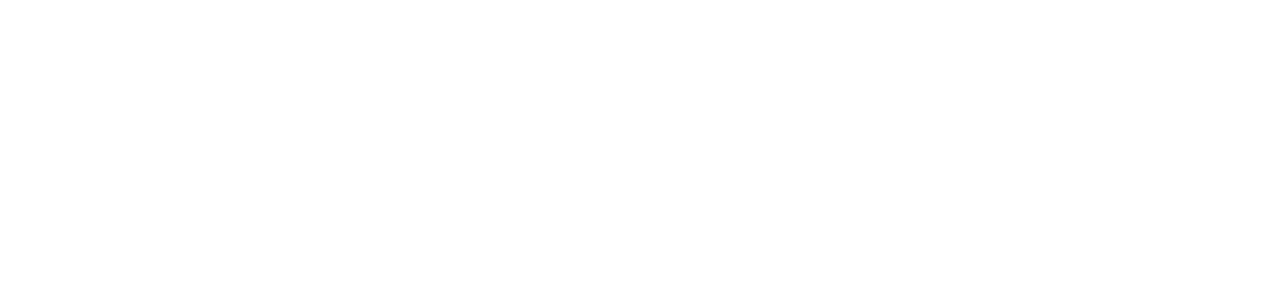
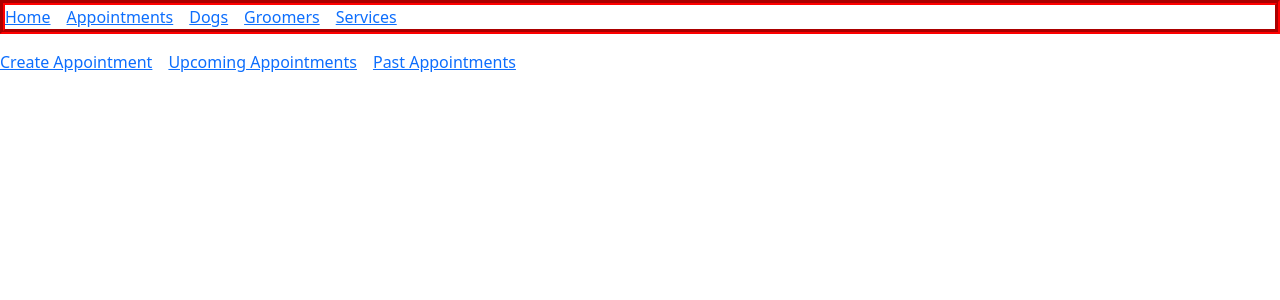
Before and after one commit to trevor-vardeman/all-dogs-go-to-the-spa-client, a React (Create React App) app: page /appointments/1 in a window 1280 px wide. Before the commit this address had no page. Shown: the top 300 px of the page. Built offline with nearby package versions, Linux system fonts and the light colour scheme.

Commit message:
created AppointmentNav and Appointments components for better organization

```diff
--- /dev/null
+++ b/src/components/AppointmentNav.js
@@ -0,0 +1,15 @@
+import Navbar from './Navbar'
+import { Link } from 'react-router-dom'
+import Stack from 'react-bootstrap/Stack'
+
+function AppointmentNav() {
+  return (
+    <Stack gap={3} direction="horizontal">
+      <Link to='/create-appointment'>Create Appointment</Link>
+      <Link to='/upcoming-appointments'>Upcoming Appointments</Link>
+      <Link to='/past-appointments'>Past Appointments</Link>
+    </Stack>
+  )
+}
+
+export default AppointmentNav
--- /dev/null
+++ b/src/components/Appointments.js
@@ -0,0 +1,14 @@
+import Navbar from './Navbar'
+import AppointmentNav from './AppointmentNav'
+import Stack from 'react-bootstrap/Stack'
+
+function Appointments() {
+  return (
+    <Stack gap={3}>
+      <Navbar />
+      <AppointmentNav />
+    </Stack>
+  )
+}
+
+export default Appointments
--- a/src/components/CreateAppointment.js
+++ b/src/components/CreateAppointment.js
@@ -1,8 +1,10 @@
 import Navbar from './Navbar'
+import AppointmentNav from './AppointmentNav'
 import Form from 'react-bootstrap/Form'
 import DropdownButton from 'react-bootstrap/DropdownButton'
 import Dropdown from 'react-bootstrap/Dropdown'
 import Button from 'react-bootstrap/Button'
+import Stack from 'react-bootstrap/Stack'
 import { useState, useEffect } from 'react'
 
 function CreateAppointment() {
@@ -52,9 +54,11 @@
     }
 
   return (
-    <div>
+    <Stack gap={3}>
       <Navbar />
+      <AppointmentNav />
       <h2>Create an Appointment</h2>
+      <Stack gap={3}>
         <DropdownButton
           title={dogSelect === "" ? "Select a Dog" : dogSelect}
           id="dropdown-menu-align-right"
@@ -88,7 +92,8 @@
           </Form.Group>
           <Button onClick={handleSubmit} as="input" type="submit" value="Submit" />
         </Form>
-    </div>
+      </Stack>
+    </Stack>
   )
 }
 
--- a/src/components/Dogs.js
+++ b/src/components/Dogs.js
@@ -1,5 +1,6 @@
 import { useState, useEffect } from 'react'
 import Navbar from './Navbar'
+import Stack from 'react-bootstrap/Stack'
 
 function Dogs() {
   const [dogs, setDogs] = useState([])
@@ -12,20 +13,20 @@
   },[])
 
   return (
-    <div>
+    <Stack gap={3}>
       <Navbar />
-      <div>
+      <Stack gap={3}>
         <h2>Dogs</h2>
         {dogs.map((dog) => (
           <div key={dog.id}>
             <h6><strong>{dog.name}</strong></h6>
             <h6>Breed: {dog.breed}</h6>
             <h6>Age: {dog.age}</h6>
-            <img style={{maxWidth: "400px", maxHeight: "400px"}} src={dog.photo_url} alt={`${dog.name} the ${dog.breed}`}/>
+            <img style={{maxWidth: "300px", maxHeight: "300px"}} src={dog.photo_url} alt={`${dog.name} the ${dog.breed}`}/>
           </div>
         ))}
-      </div>
-    </div>
+      </Stack>
+    </Stack>
   )
 }
 
--- a/src/components/Groomers.js
+++ b/src/components/Groomers.js
@@ -1,5 +1,6 @@
 import { useState, useEffect } from 'react'
 import Navbar from './Navbar'
+import Stack from 'react-bootstrap/Stack'
 
 function Groomers() {
   const [groomers, setGroomers] = useState([])
@@ -12,17 +13,19 @@
   },[])
 
   return (
-    <div>
+    <Stack gap={3}>
       <Navbar />
-      <div>
+      <Stack gap={3}>
         <h2>Groomers</h2>
         {groomers.map((groomer) => (
           <div key={groomer.id}>
             <h6><strong>{groomer.name}</strong></h6>
+            <h6>Onboarding date: {groomer.created_at}</h6>
+            <h6>Offboarding date: {groomer.offboarding_date}</h6>
           </div>
         ))}
-      </div>
-    </div>
+      </Stack>
+    </Stack>
   )
 }
 
--- a/src/components/Navbar.js
+++ b/src/components/Navbar.js
@@ -1,13 +1,14 @@
+import { Link } from "react-router-dom"
 import Stack from 'react-bootstrap/Stack'
-import { Link } from "react-router-dom"
 
 function NavBar() {
   return (
     <Stack gap={3} direction="horizontal" style={{ borderColor: 'red', borderStyle: 'groove', borderWidth: 'thick'}}>
       <Link to='/'>Home</Link>
-      <Link to='/create-appointment'>Create Appointment</Link>
+      <Link to='/appointments'>Appointments</Link>
+      {/* <Link to='/create-appointment'>Create Appointment</Link>
       <Link to='/appointments'>Upcoming Appointments</Link>
-      <Link to='/past-appointments'>Past Appointments</Link>
+      <Link to='/past-appointments'>Past Appointments</Link> */}
       <Link to='/dogs'>Dogs</Link>
       <Link to='/groomers'>Groomers</Link>
       <Link to='/services'>Services</Link>
--- a/src/components/PastAppointments.js
+++ b/src/components/PastAppointments.js
@@ -1,5 +1,7 @@
 import { useState, useEffect } from 'react'
 import Navbar from './Navbar'
+import AppointmentNav from './AppointmentNav'
+import Stack from 'react-bootstrap/Stack'
 
 function PastAppointments() {
   const [pastAppointments, setPastAppointments] = useState([])
@@ -12,14 +14,10 @@
   },[])
 
   return (
-    <div>
+    <Stack gap={3}>
       <Navbar />
-      <div>
-        {/* {!upcomingAppointments
-        ? {upcomingAppointments.map((appt) => (
-            <h3 key={appt.id}>{appt}</h3>
-          ))}
-        : null} */}
+      <AppointmentNav />
+      <Stack gap={3}>
         <h2>Past Appointments</h2>
         {pastAppointments.map((appt) => (
           <div key={appt.id}>
@@ -31,8 +29,8 @@
             <h6>Cost: </h6>
           </div>
           ))}
-      </div>
-    </div>
+      </Stack>
+    </Stack>
   )
 }
 
--- a/src/components/Services.js
+++ b/src/components/Services.js
@@ -1,5 +1,6 @@
 import { useState, useEffect } from 'react'
 import Navbar from './Navbar'
+import Stack from 'react-bootstrap/Stack'
 
 function Services() {
   const [services, setServices] = useState([])
@@ -12,9 +13,9 @@
   },[])
 
   return (
-    <div>
+    <Stack gap={3}>
       <Navbar />
-      <div>
+      <Stack gap={3}>
         <h2>Services</h2>
         {services.map((service) => (
           <div key={service.id}>
@@ -24,8 +25,8 @@
             <h6>Service Length: {service.service_length} minutes</h6>
           </div>
         ))}
-      </div>
-    </div>
+      </Stack>
+    </Stack>
   )
 }
 
--- a/src/components/UpcomingAppointments.js
+++ b/src/components/UpcomingAppointments.js
@@ -1,7 +1,8 @@
 import { useState, useEffect } from 'react'
-import Button from 'react-bootstrap/Button';
+import Button from 'react-bootstrap/Button'
+import Stack from 'react-bootstrap/Stack'
 import Navbar from './Navbar'
-
+import AppointmentNav from './AppointmentNav'
 
 function UpcomingAppointments() {
   const [upcomingAppointments, setUpcomingAppointments] = useState([])
@@ -35,10 +36,12 @@
   }
 
   return (
-    <div>
+    <Stack gap={3}>
       <Navbar />
-      <div>
+      <AppointmentNav />
+      <Stack gap={3}>
         <h2>Upcoming Appointments</h2>
+        <h6>Edit Appointments</h6>
         {upcomingAppointments.map((appt) => (
           <div key={appt.id}>
             <Button onClick={() => handleEdit(appt.id)} size="sm" variant="dark">Edit</Button>
@@ -47,13 +50,13 @@
             <h6>Appointment date/time: </h6>
             <h6>Dog: {appt.dog_id}</h6>
             <h6>Groomer: {appt.groomer_id}</h6>
-            <h6>Service:{appt.service_id}</h6>
+            <h6>Service: {appt.service_id}</h6>
             <h6>Length: </h6>
             <h6>Cost: </h6>
           </div>
           ))}
-      </div>
-    </div>
+      </Stack>
+    </Stack>
   )
 }
 
--- a/src/index.js
+++ b/src/index.js
@@ -6,6 +6,7 @@
   Routes,
   Route,
 } from "react-router-dom"
+import Appointments from './components/Appointments'
 import CreateAppointment from './components/CreateAppointment'
 import UpcomingAppointments from './components/UpcomingAppointments'
 import PastAppointments from './components/PastAppointments'
@@ -22,7 +23,9 @@
       <Routes>
         <Route path="/" element={<App />} />
         <Route path="/create-appointment" element={<CreateAppointment />} />
-        <Route path="/appointments" element={<UpcomingAppointments />} />
+        <Route path="/appointments" element={<Appointments />} />
+        <Route path="/appointments/:id" element={<Appointments />} />
+        <Route path="/upcoming-appointments" element={<UpcomingAppointments />} />
         <Route path="/past-appointments" element={<PastAppointments />} />
         <Route path="/dogs" element={<Dogs />} />
         <Route path="/groomers" element={<Groomers />} />
```
Lines whose indentation alone changed are shown as unchanged.
